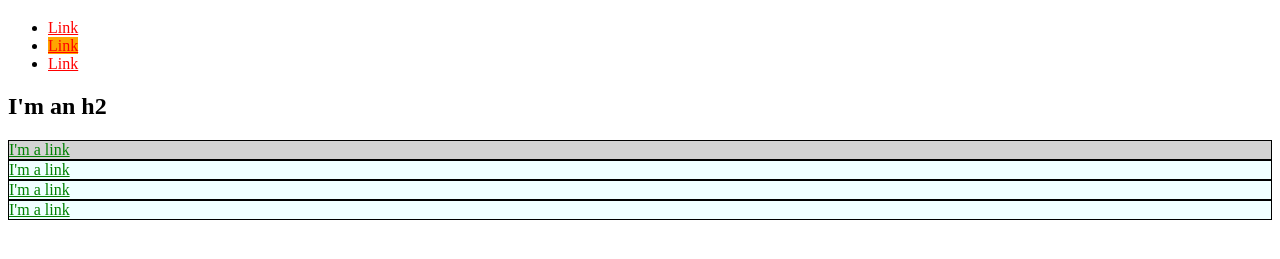
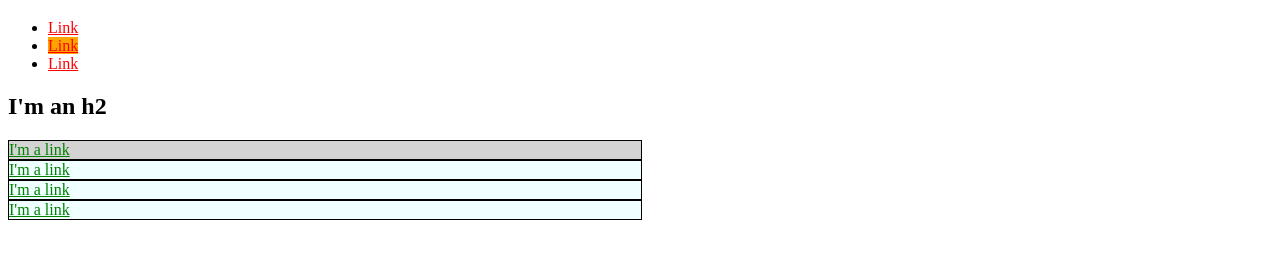
Before and after one commit to tchavas/tchavas.github.io, a plain HTML site: page index.html in a window 1280 px wide. Shown: the part 61-320 px from the top of the page. Drawn offline with Linux system fonts and the light colour scheme.

Commit message:
add more stuff

```diff
--- a/index.html
+++ b/index.html
@@ -11,7 +11,11 @@
       background-color: lightgray;
     }
     .bio-box {
+      width: 75%;
+    }
+    .bio-box {
       border: 1px solid black;
+      width: 50%;
     }
     .bio-box a {
       color: green;
```
